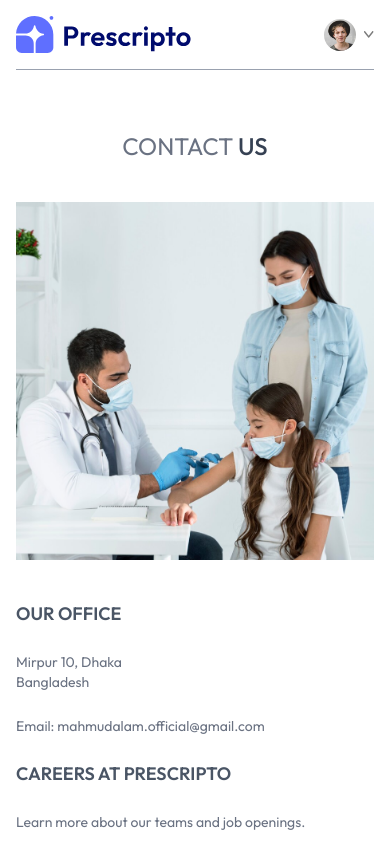
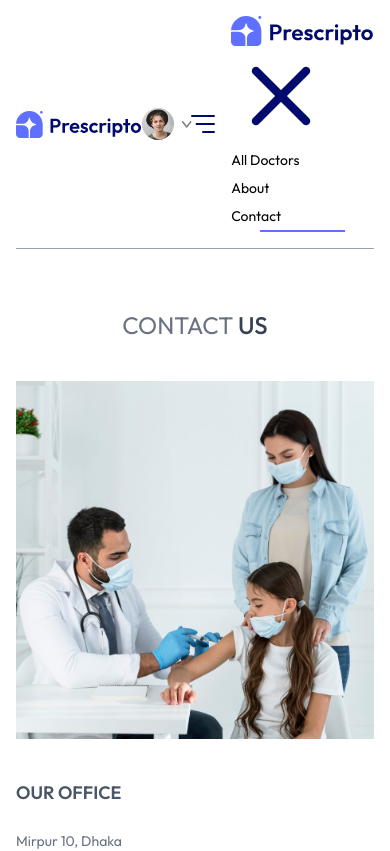
Before and after one commit to DhirajNeupane-999/Appartment-booking-system, a React (Vite) app in the folder frontend/: page /contact in a window 390 px wide. Shown: the top 851 px of the page. Built offline with nearby package versions, Linux system fonts and the light colour scheme.

Commit message:
add mobile menu into navbar

```diff
--- a/frontend/src/components/Navbar.jsx
+++ b/frontend/src/components/Navbar.jsx
@@ -18,7 +18,7 @@ const Navbar = () => {
   return (
     <div className="flex items-center justify-between text-sm py-4 mb-5 border-b border-b-gray-400">
       <Link to="/">
-      <img className="w-44 cursor-pointer" src={assets.logo} alt="" />
+        <img className="w-44 cursor-pointer" src={assets.logo} alt="" />
       </Link>
       <ul className="hidden md:flex items-start gap-5 font-medium uppercase">
         {navLinks.map((nav, index) => (
@@ -40,9 +40,24 @@ const Navbar = () => {
             <img className="w-2.5" src={assets.dropdown_icon} alt="" />
             <div className="absolute top-0 right-0 pt-14 text-base font-medium text-gray-600 z-20 hidden group-hover:block">
               <div className="min-w-48 bg-stone-100 rounded flex flex-col gap-4 p-4">
-                <p onClick={()=>navigate("/profile")} className="hover:text-black cursor-pointer">My Profile</p>
-                <p onClick={()=>navigate("/appointments")} className="hover:text-black cursor-pointer">My Appointments</p>
-                <p onClick={()=>setToken(false)} className="hover:text-black cursor-pointer">Logout</p>
+                <p
+                  onClick={() => navigate("/profile")}
+                  className="hover:text-black cursor-pointer"
+                >
+                  My Profile
+                </p>
+                <p
+                  onClick={() => navigate("/appointments")}
+                  className="hover:text-black cursor-pointer"
+                >
+                  My Appointments
+                </p>
+                <p
+                  onClick={() => setToken(false)}
+                  className="hover:text-black cursor-pointer"
+                >
+                  Logout
+                </p>
               </div>
             </div>
           </div>
@@ -54,6 +69,32 @@ const Navbar = () => {
             Create Account
           </button>
         )}
+
+        {/* ----------- Mobile Menu ------------- */}
+        <img
+          onClick={() => setShowMenu(true)}
+          className="w-6 md:hidden"
+          src={assets.menu_icon}
+          alt=""
+        />
+        <div>
+          <div>
+            <img src={assets.logo} alt="" />
+            <img
+              onClick={() => setShowMenu(false)}
+              src={assets.cross_icon}
+              alt=""
+            />
+          </div>
+          <ul>
+            {navLinks.map((nav, index) => (
+              <NavLink key={index} to={nav.path}>
+                <li className="py-1">{nav.title}</li>
+                <hr className="hidden border-none outline-none h-0.5 bg-primary w-3/5 m-auto" />
+              </NavLink>
+            ))}
+          </ul>
+        </div>
       </div>
     </div>
   );
```
